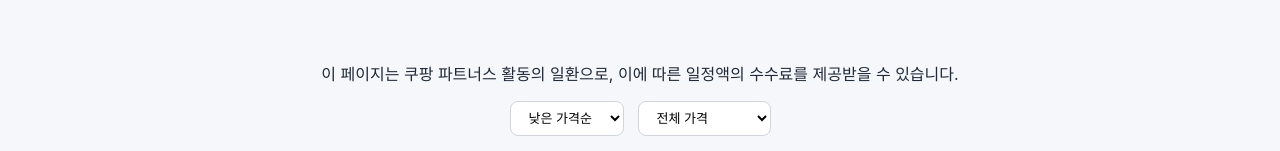
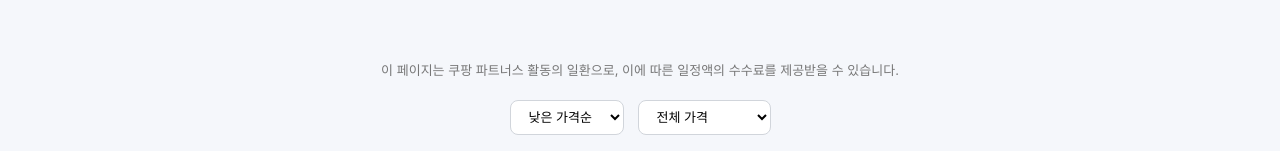
Before and after one commit to choyoungwooo/Comsandashop, a React (Vite) app: page /recommend/gaming in a window 1280 px wide. Shown: the part 320-471 px from the top of the page. Built offline with nearby package versions, Linux system fonts and the light colour scheme; a web font is replaced by a local one.

Commit message:
css import 경로 수정

```diff
--- /dev/null
+++ b/src/css/gaming.css
@@ -0,0 +1,7 @@
+.affiliate-notice {
+  font-size: 13px;
+  color: #777;
+  margin-top: 8px;
+  margin-bottom: 20px;
+  line-height: 1.5;
+}
--- a/src/page/Gaming.jsx
+++ b/src/page/Gaming.jsx
@@ -1,7 +1,7 @@
 import { useState, useMemo } from "react";
 import "../css/recommend.css";
 import BuildGrid from "../component/BuildGrid";
-import "../css/gaming/css";
+import "../css/gaming.css";
 
 function Gaming() {
 
```
